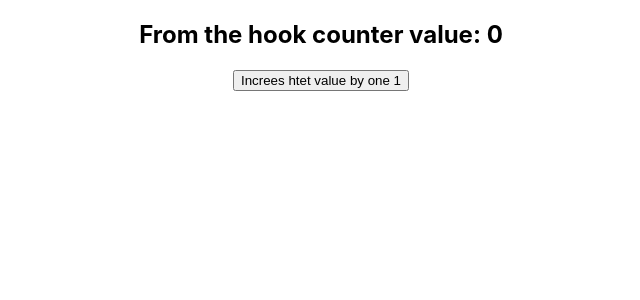
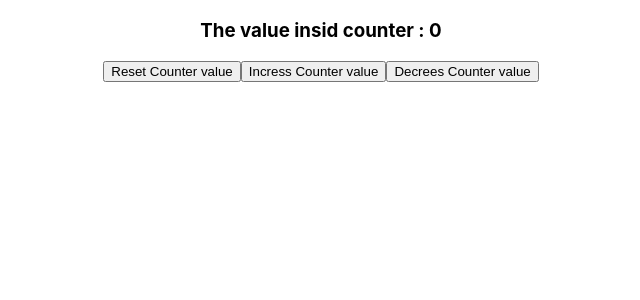
Before and after one commit to Mohamed-Ramadan1/react-codev-revesion, a React (Create React App) app: page / in a window 1280 px wide. Shown: the top 300 px of the page, without its empty margins (319-959 px from the left). Built offline with nearby package versions, Linux system fonts and the light colour scheme.

Commit message:
updaing some valusee

```diff
--- a/src/App.js
+++ b/src/App.js
@@ -1,14 +1,11 @@
 import './App.css';
-import Counter from './Components/Hookss/Counter';
-import HookCounter from './Components/Hookss/HookCounter';
-
+import HookCounterThree from './Components/Hookss/HookCounterTow';
 
 function App() {
 
   return (
     <div className="App">
-
-    <HookCounter/>
+  <HookCounterThree/>
     </div>
   );
 }
--- a/src/Components/Hookss/HookCounter.js
+++ b/src/Components/Hookss/HookCounter.js
@@ -1,7 +1,7 @@
 import React,{useState} from 'react'
 
 const HookCounter = () => {
-    const [counter, setCounter] = React.useState(0)
+    const [counter, setCounter] = useState(0)
 
 
 
--- /dev/null
+++ b/src/Components/Hookss/HookCounterTow.js
@@ -0,0 +1,21 @@
+import React, { useState } from 'react'
+
+
+const HookCounterThree = () => {
+    const initValue = 0;
+    const [count, setCount] = useState(initValue);
+
+    return (
+        <div>
+            <h3>The value insid counter : {count}</h3>
+            <div>
+                <button onClick={()=>setCount(initValue)}>Reset Counter value </button>
+                <button onClick={()=> setCount(prev=>prev+1)}>Incress  Counter value </button>
+                <button onClick={()=> setCount(prev=>prev-1)}>Decrees Counter value </button>
+            </div>
+
+        </div>
+    )
+}
+
+export default HookCounterThree;
```
